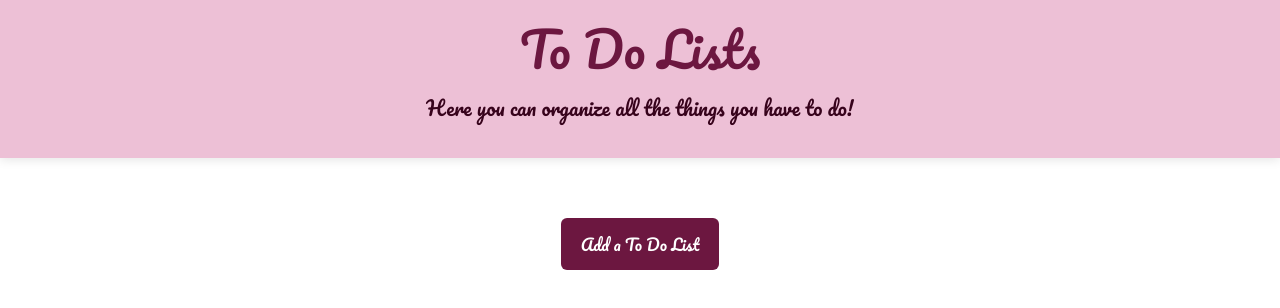
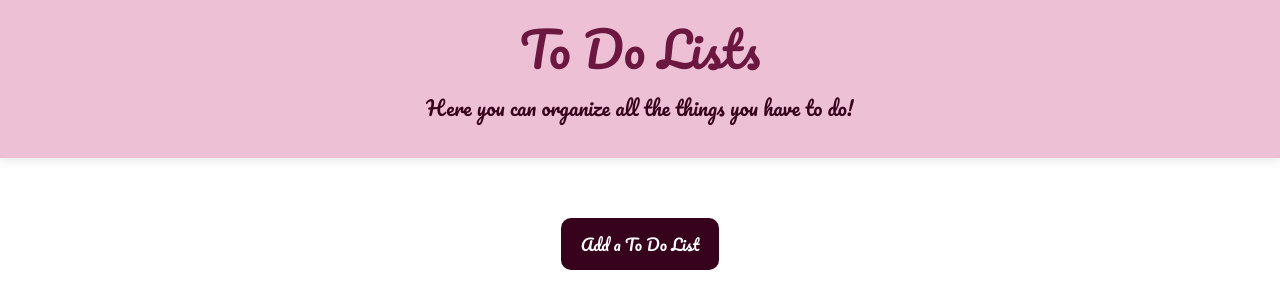
Before and after one commit to KarinaLK2003/Estudos, a plain HTML site: page Todolist/index.html in a window 1280 px wide. In both pictures the pointer is over the button "Add a To Do List". Drawn offline with Linux system fonts and the light colour scheme.

Commit message:
Update button.css

```diff
--- a/Todolist/button.css
+++ b/Todolist/button.css
@@ -15,8 +15,12 @@ button {
   font-size: 16px;
   cursor: pointer;
   border: none;
-  border-radius: 6px;
+  border-radius: 10px;
   background: #6c1740;
   color: white;
   font-family: "Pacifico", cursive;
 }
+
+button:hover {
+  background: #37031c;
+}
```
